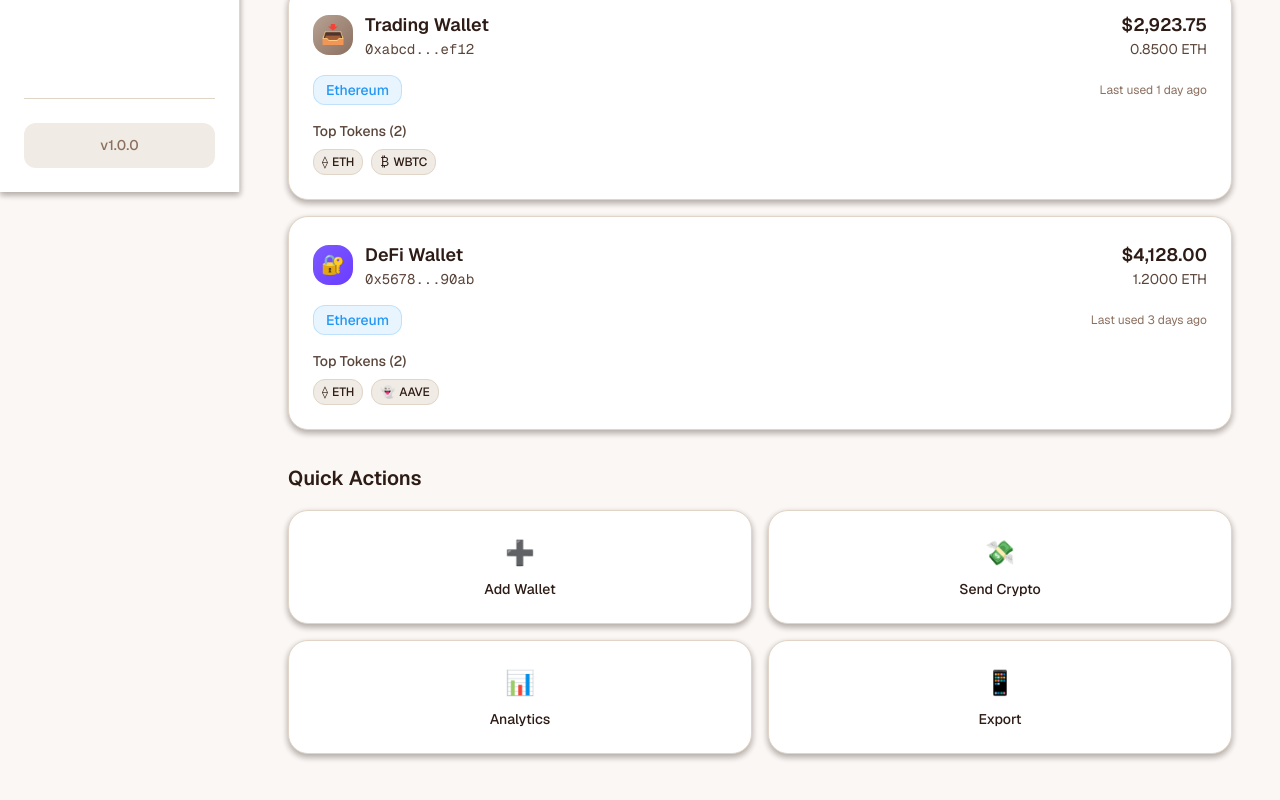
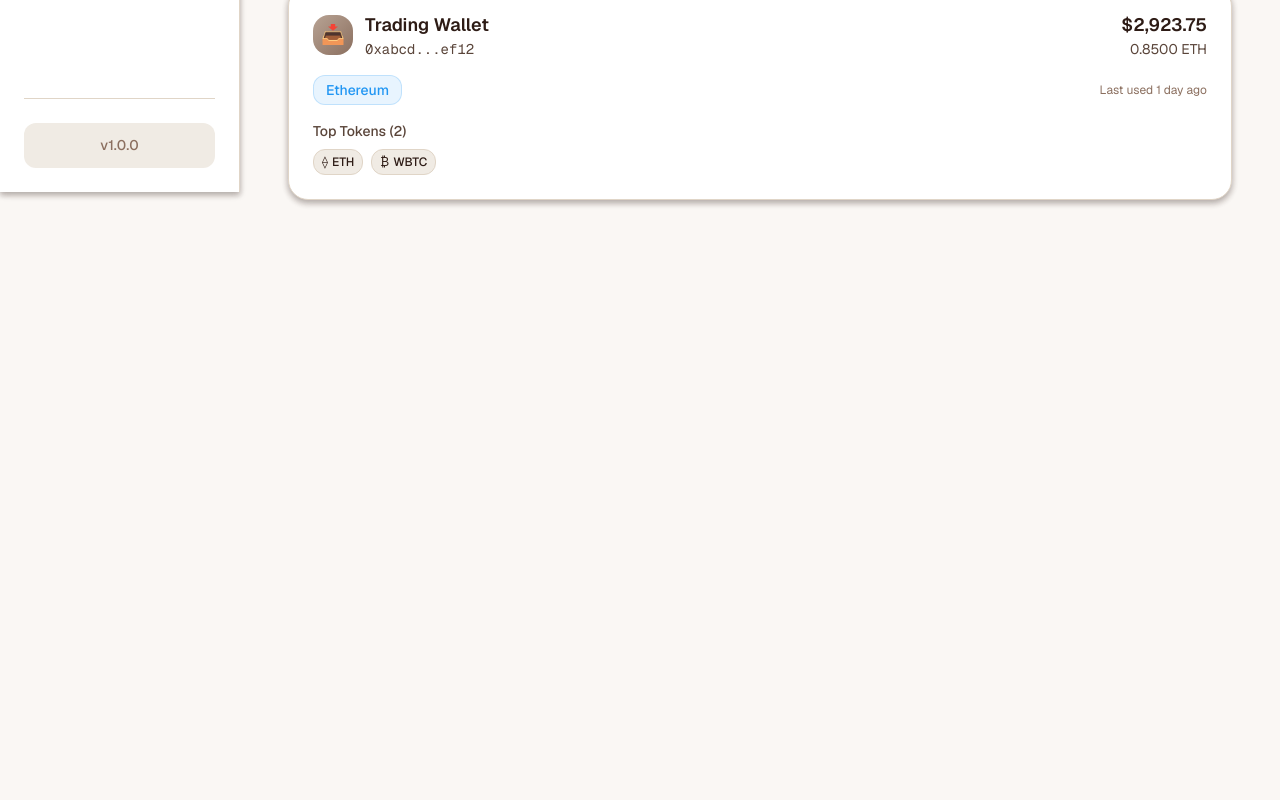
Before and after one commit to web3lancer/lancerwallet, a Next.js app: page /wallets in a window 1280 px wide. Shown: the part 608-1408 px from the top of the page. After the commit the page ends 944 px from the top, so only its background shows below. Built offline with nearby package versions, Linux system fonts and the light colour scheme.

Commit message:
page client fix up

```diff
--- a/app/wallets/pageClient.tsx
+++ b/app/wallets/pageClient.tsx
@@ -1,6 +1,5 @@
 "use client";
 import React, { useState } from 'react';
-import Skeleton from '../components/Skeleton';
 import Link from 'next/link';
 
 interface Wallet {
@@ -22,7 +21,6 @@ interface Wallet {
 }
 
 export default function WalletsPageClient() {
-  const [isLoading, setIsLoading] = useState(false);
   const [selectedWallet, setSelectedWallet] = useState<string | null>(null);
   const [showCreateModal, setShowCreateModal] = useState(false);
 
@@ -55,20 +53,6 @@ export default function WalletsPageClient() {
       tokens: [
         { symbol: 'ETH', name: 'Ethereum', balance: 0.85, valueUSD: 2923.75, icon: '⟠' },
         { symbol: 'WBTC', name: 'Wrapped Bitcoin', balance: 0.012, valueUSD: 520.00, icon: '₿' }
-      ]
-    },
-    {
-      id: '3',
-      name: 'DeFi Wallet',
-      address: '0x567890abcdef1234567890abcdef1234567890ab',
-      balance: 1.20,
-      balanceUSD: 4128.00,
-      network: 'Ethereum',
-      type: 'generated',
-      lastUsed: '3 days ago',
-      tokens: [
-        { symbol: 'ETH', name: 'Ethereum', balance: 1.20, valueUSD: 4128.00, icon: '⟠' },
-        { symbol: 'AAVE', name: 'Aave', balance: 25.50, valueUSD: 2040.00, icon: '👻' }
       ]
     }
   ];
@@ -158,13 +142,6 @@ export default function WalletsPageClient() {
           Your Wallets
         </h2>
 
-        {isLoading ? (
-          <div className="grid grid-cols-1 gap-4 md:grid-cols-2 lg:grid-cols-3">
-            {[1, 2, 3].map((i) => (
-              <div key={i} className="skeleton-card" />
-            ))}
-          </div>
-        ) : (
         <div className="grid grid-cols-1 gap-4 md:grid-cols-2 lg:grid-cols-3">
           {wallets.map((wallet) => (
             <div
@@ -176,14 +153,6 @@ export default function WalletsPageClient() {
                 border: selectedWallet === wallet.id ? '2px solid var(--purple-500)' : '1px solid var(--border-default)'
               }}
               onClick={() => setSelectedWallet(selectedWallet === wallet.id ? null : wallet.id)}
-                onMouseEnter={(e) => {
-                  e.currentTarget.style.transform = 'translateY(-4px)';
-                  e.currentTarget.style.boxShadow = 'var(--shadow-4)';
-                }}
-                onMouseLeave={(e) => {
-                  e.currentTarget.style.transform = 'translateY(-2px)';
-                  e.currentTarget.style.boxShadow = 'var(--shadow-3)';
-                }}
             >
               {/* Wallet Header */}
               <div className="flex justify-between items-start mb-4">
@@ -200,8 +169,7 @@ export default function WalletsPageClient() {
                       alignItems: 'center',
                       justifyContent: 'center',
                       color: 'var(--text-inverse)',
-                        fontSize: '1.2rem',
-                        fontWeight: 'var(--font-weight-semibold)'
+                      fontSize: '1.2rem'
                     }}
                   >
                     {wallet.type === 'generated' ? '🔐' : '📥'}
@@ -261,17 +229,6 @@ export default function WalletsPageClient() {
                       <span className="font-medium">{token.symbol}</span>
                     </div>
                   ))}
-                    {wallet.tokens.length > 3 && (
-                      <div
-                        className="flex items-center justify-center px-2 py-1 rounded-md text-xs font-medium"
-                        style={{
-                          background: 'var(--surface-pressed)',
-                          color: 'var(--text-secondary)'
-                        }}
-                      >
-                        +{wallet.tokens.length - 3}
-                      </div>
-                    )}
                 </div>
               </div>
 
@@ -331,50 +288,6 @@ export default function WalletsPageClient() {
             </div>
           ))}
         </div>
-        )}
-      </section>
-
-      {/* Quick Actions */}
-      <section>
-        <h2 className="text-xl font-semibold text-primary mb-4">
-          Quick Actions
-        </h2>
-        <div className="grid grid-cols-2 gap-4 md:grid-cols-4">
-          <button
-            className="card text-center"
-            onClick={() => setShowCreateModal(true)}
-            style={{
-              cursor: 'pointer',
-              transition: 'all var(--transition-normal) ease-in-out'
-            }}
-            onMouseEnter={(e) => {
-              e.currentTarget.style.transform = 'translateY(-2px)';
-              e.currentTarget.style.boxShadow = 'var(--shadow-3)';
-            }}
-            onMouseLeave={(e) => {
-              e.currentTarget.style.transform = 'translateY(0)';
-              e.currentTarget.style.boxShadow = 'var(--shadow-2)';
-            }}
-          >
-            <div className="text-2xl mb-2">➕</div>
-            <p className="text-sm font-medium text-primary">Add Wallet</p>
-          </button>
-
-          <Link href="/send" className="card text-center" style={{ textDecoration: 'none', color: 'inherit' }}>
-            <div className="text-2xl mb-2">💸</div>
-            <p className="text-sm font-medium text-primary">Send Crypto</p>
-          </Link>
-
-          <button className="card text-center" style={{ cursor: 'pointer' }}>
-            <div className="text-2xl mb-2">📊</div>
-            <p className="text-sm font-medium text-primary">Analytics</p>
-          </button>
-
-          <button className="card text-center" style={{ cursor: 'pointer' }}>
-            <div className="text-2xl mb-2">📱</div>
-            <p className="text-sm font-medium text-primary">Export</p>
-          </button>
-        </div>
       </section>
 
       {/* Create Wallet Modal */}
```
Lines whose indentation alone changed are shown as unchanged.
